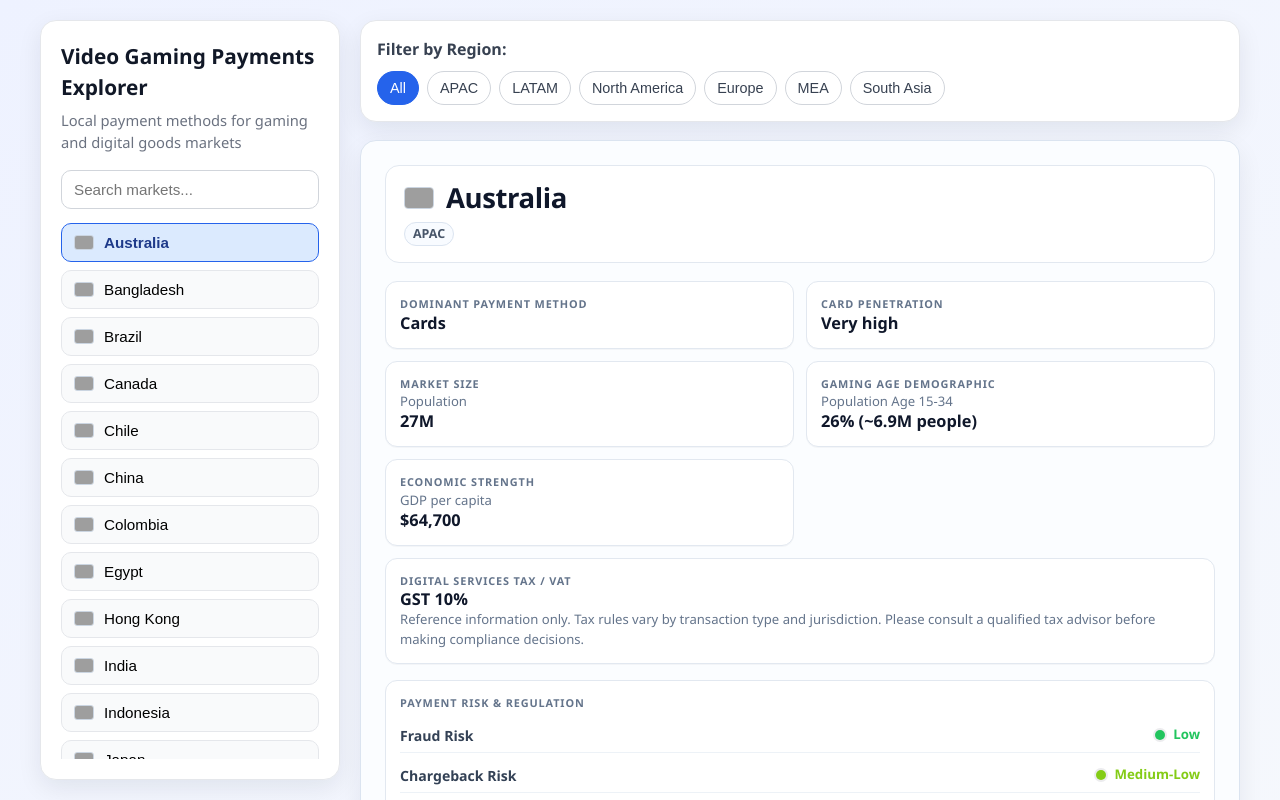
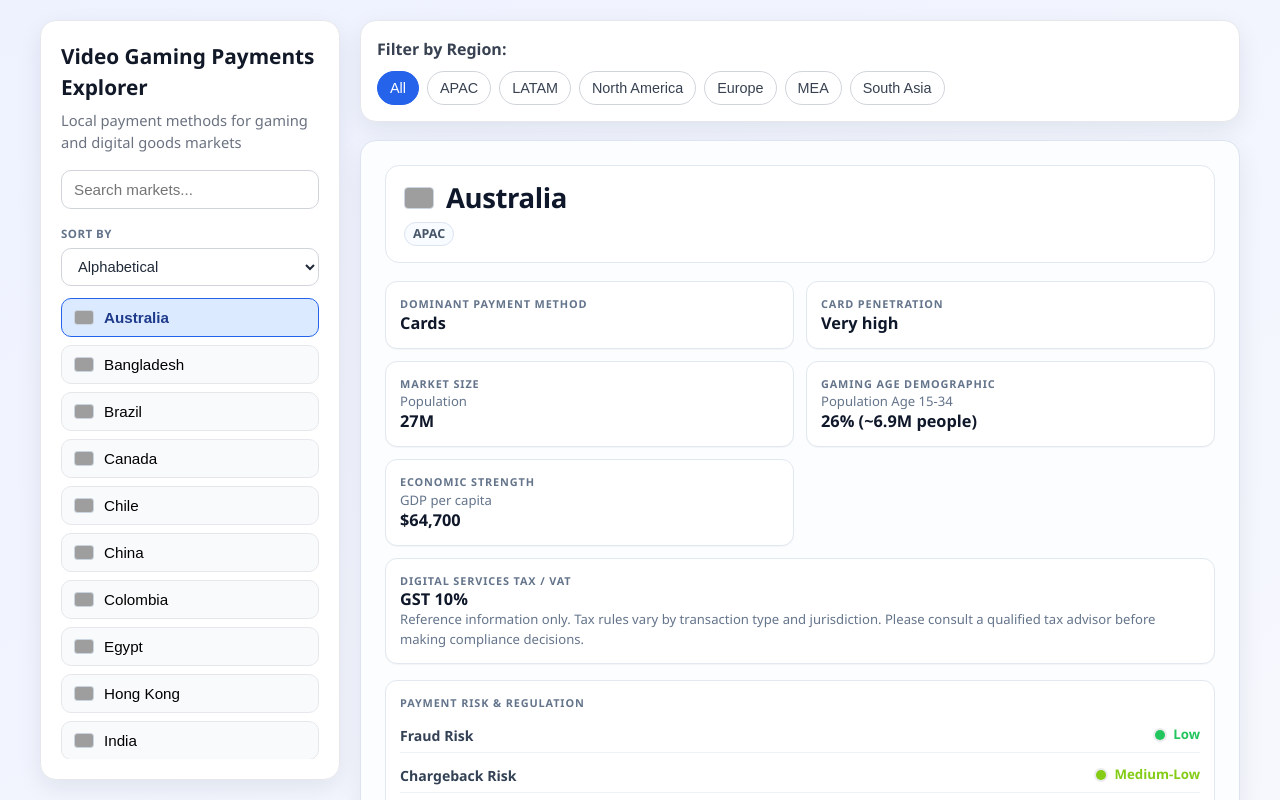
Before and after one commit to shauntoh/payment-methods-by-country-explorer, a React (Vite) app: page / in a window 1280 px wide. Shown: the top 800 px of the page. Built offline with nearby package versions, Linux system fonts and the light colour scheme; grey boxes are pictures that could not be loaded; the HTML template or start-up script is replaced by a standard one.

Commit message:
Add sidebar market sorting dropdown with demographic sort

```diff
--- a/src/components/Sidebar.jsx
+++ b/src/components/Sidebar.jsx
@@ -1,4 +1,34 @@
+import { useMemo, useState } from "react";
 import CountryFlag from "./CountryFlag";
+
+const SORT_OPTIONS = [
+  { value: "alphabetical", label: "Alphabetical" },
+  { value: "population", label: "Population" },
+  { value: "gdp_per_capita", label: "GDP per capita" },
+  { value: "gaming_age", label: "Gaming Age Demographic" }
+];
+
+function sortMarkets(markets = [], sortBy = "alphabetical") {
+  const sorted = [...markets];
+
+  if (sortBy === "population") {
+    return sorted.sort((a, b) => (b.population || 0) - (a.population || 0));
+  }
+
+  if (sortBy === "gdp_per_capita") {
+    return sorted.sort((a, b) => (b.gdp_per_capita || 0) - (a.gdp_per_capita || 0));
+  }
+
+  if (sortBy === "gaming_age") {
+    return sorted.sort((a, b) => {
+      const aGamingAgePopulation = (a.population || 0) * (a.gaming_age_percent || 0);
+      const bGamingAgePopulation = (b.population || 0) * (b.gaming_age_percent || 0);
+      return bGamingAgePopulation - aGamingAgePopulation;
+    });
+  }
+
+  return sorted.sort((a, b) => (a.country || "").localeCompare(b.country || ""));
+}
 
 function Sidebar({
   countries,
@@ -7,6 +37,12 @@ function Sidebar({
   searchTerm,
   onSearchChange
 }) {
+  const [sortBy, setSortBy] = useState("alphabetical");
+
+  const displayMarkets = useMemo(() => {
+    return sortMarkets(countries, sortBy);
+  }, [countries, sortBy]);
+
   return (
     <aside className="sidebar card">
       <h1>Video Gaming Payments Explorer</h1>
@@ -20,8 +56,24 @@ function Sidebar({
         onChange={(event) => onSearchChange(event.target.value)}
       />
 
+      <label className="sort-label" htmlFor="sort-markets">
+        Sort By
+      </label>
+      <select
+        id="sort-markets"
+        className="sort-select"
+        value={sortBy}
+        onChange={(event) => setSortBy(event.target.value)}
+      >
+        {SORT_OPTIONS.map((option) => (
+          <option key={option.value} value={option.value}>
+            {option.label}
+          </option>
+        ))}
+      </select>
+
       <ul className="country-list">
-        {countries.map((country) => {
+        {displayMarkets.map((country) => {
           const isSelected = selectedCountry?.id === country.id;
 
           return (
--- a/src/index.css
+++ b/src/index.css
@@ -633,3 +633,28 @@ body {
     height: 20px;
   }
 }
+.sort-label {
+  display: block;
+  margin: 2px 0 6px;
+  font-size: 0.72rem;
+  font-weight: 600;
+  letter-spacing: 0.04em;
+  text-transform: uppercase;
+  color: #64748b;
+}
+
+.sort-select {
+  width: 100%;
+  border: 1px solid #d1d5db;
+  border-radius: 10px;
+  padding: 9px 12px;
+  font-size: 0.92rem;
+  color: #1f2937;
+  background: #ffffff;
+  margin-bottom: 12px;
+}
+
+.sort-select:focus {
+  outline: 2px solid #bfdbfe;
+  border-color: #60a5fa;
+}
```
